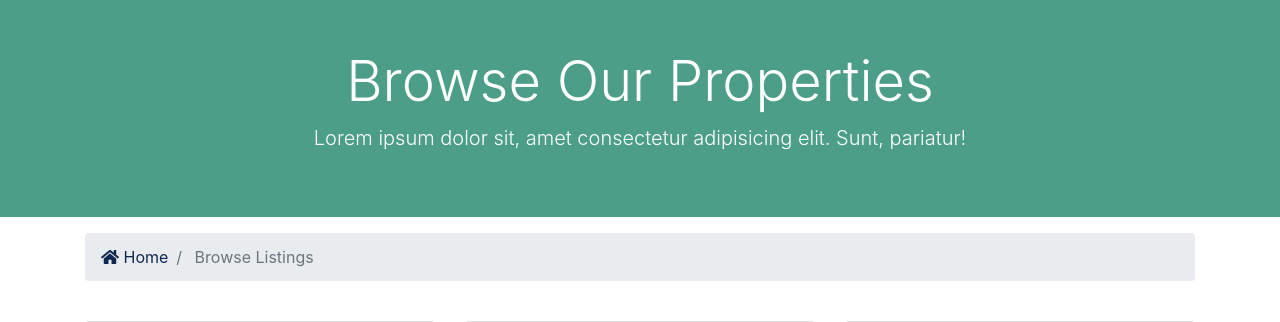
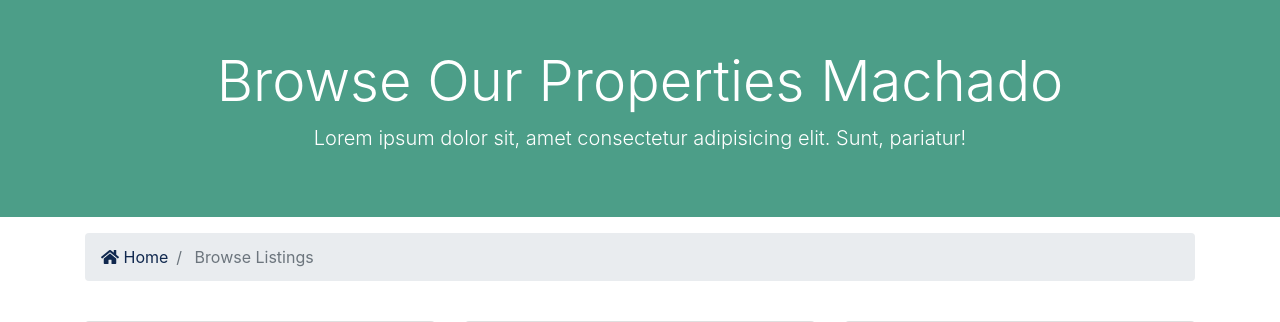
Before and after one commit to RodrigoMachado9/django-web, a Django app: page /listings/ in a window 1280 px wide. Shown: the part 128-450 px from the top of the page. Run offline with Django 3.2, Linux system fonts and the light colour scheme; some libraries are stand-ins or nearby versions.

Commit message:
WTF VIEW and data in templates listings.jinja2 beatifull

```diff
--- a/listings/views.py
+++ b/listings/views.py
@@ -1,10 +1,13 @@
 from django.shortcuts import render
-
+from .models import Listing
 
 # Create your views here.
 
+
 def index(request):
-    return render(request, 'listings/listings.jinja2')
+    return render(request, 'listings/listings.jinja2', {
+        'name': 'Machado'
+    })
 
 
 def listing(request):
--- a/templates/listings/listings.jinja2
+++ b/templates/listings/listings.jinja2
@@ -4,7 +4,7 @@
     <div class="container">
       <div class="row text-center">
         <div class="col-md-12">
-          <h1 class="display-4">Browse Our Properties</h1>
+          <h1 class="display-4">Browse Our Properties {{ name }}</h1>
           <p class="lead">Lorem ipsum dolor sit, amet consectetur adipisicing elit. Sunt, pariatur!</p>
         </div>
       </div>
```
